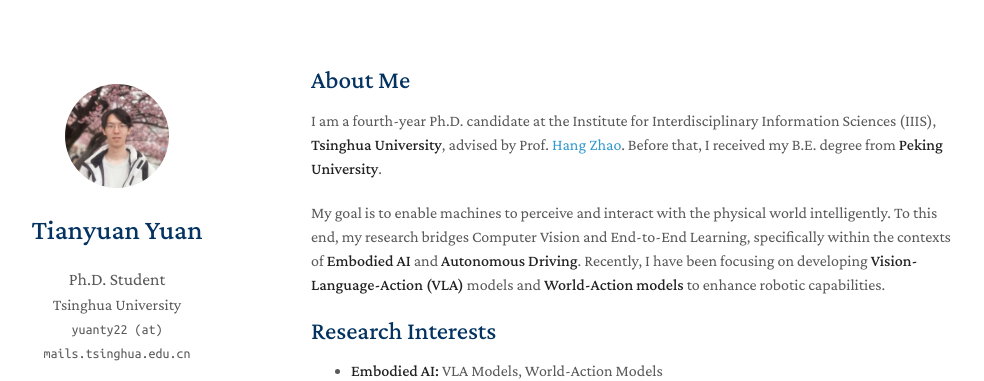
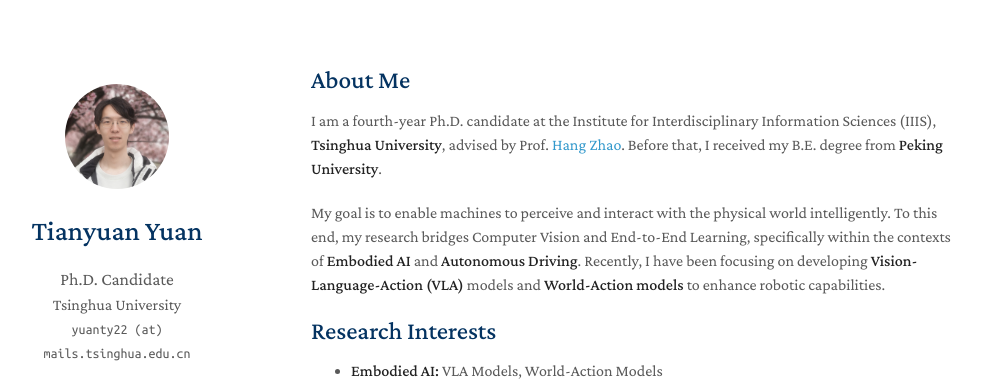
Before and after one commit to yuantianyuan01/yuantianyuan01.github.io, a Jekyll site: the page built from index.md, in a window 1280 px wide. Shown: the top 381 px of the page, without its empty margins (159-1143 px from the left). Built offline with Jekyll 4.4.1, drawn with Linux system fonts in a browser that asks for light colours; a style sheet for code colours, icons or effects is not loaded; our own code applies the rules of GitHub Pages for plain Markdown files; part of the change alters nothing that is shown.

Commit message:
minor update

```diff
--- a/_config.yml
+++ b/_config.yml
@@ -1,14 +1,14 @@
 # Basic Information
 title: Tianyuan Yuan
-position: Ph.D. Student
+position: Ph.D. Candidate
 affiliation: Tsinghua University
 email: yuanty22 (at) mails.tsinghua.edu.cn
 
 # Search Engine Optimization (SEO)
 # The following information is used to improve the website traffic from search engines, e.g., Google.
-# keywords: tianyuan yuan
-description: The Minimal Light is a simple and elegant jekyll theme for academic personal homepage.
-canonical: https://yuantianyuan01.github.io/resume/
+keywords: Tianyuan Yuan, 袁天远, Tsinghua University, IIIS, Embodied AI, Autonomous Driving, Computer Vision, VLA Models, World Models, Robotics
+description: Tianyuan Yuan is a Ph.D. Candidate at IIIS, Tsinghua University, advised by Prof. Hang Zhao. His research focuses on Embodied AI, Autonomous Driving, and Vision-Language-Action (VLA) models.
+canonical: https://yuantianyuan01.github.io/
 
 # Links
 # If you don't need one of them, you may delete the corresponding line.
```
Also changed, not shown: assets/img/person.jpg.
